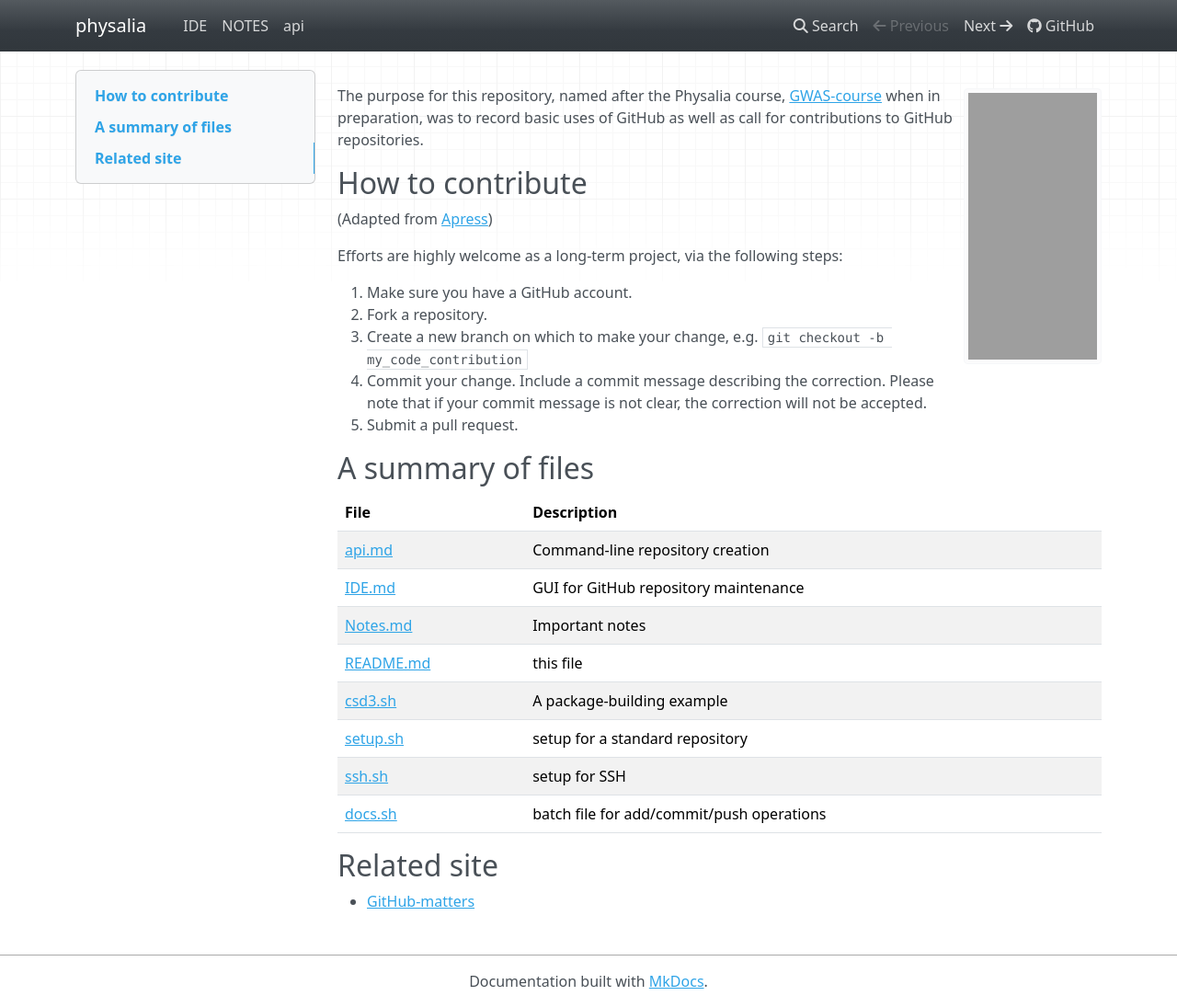
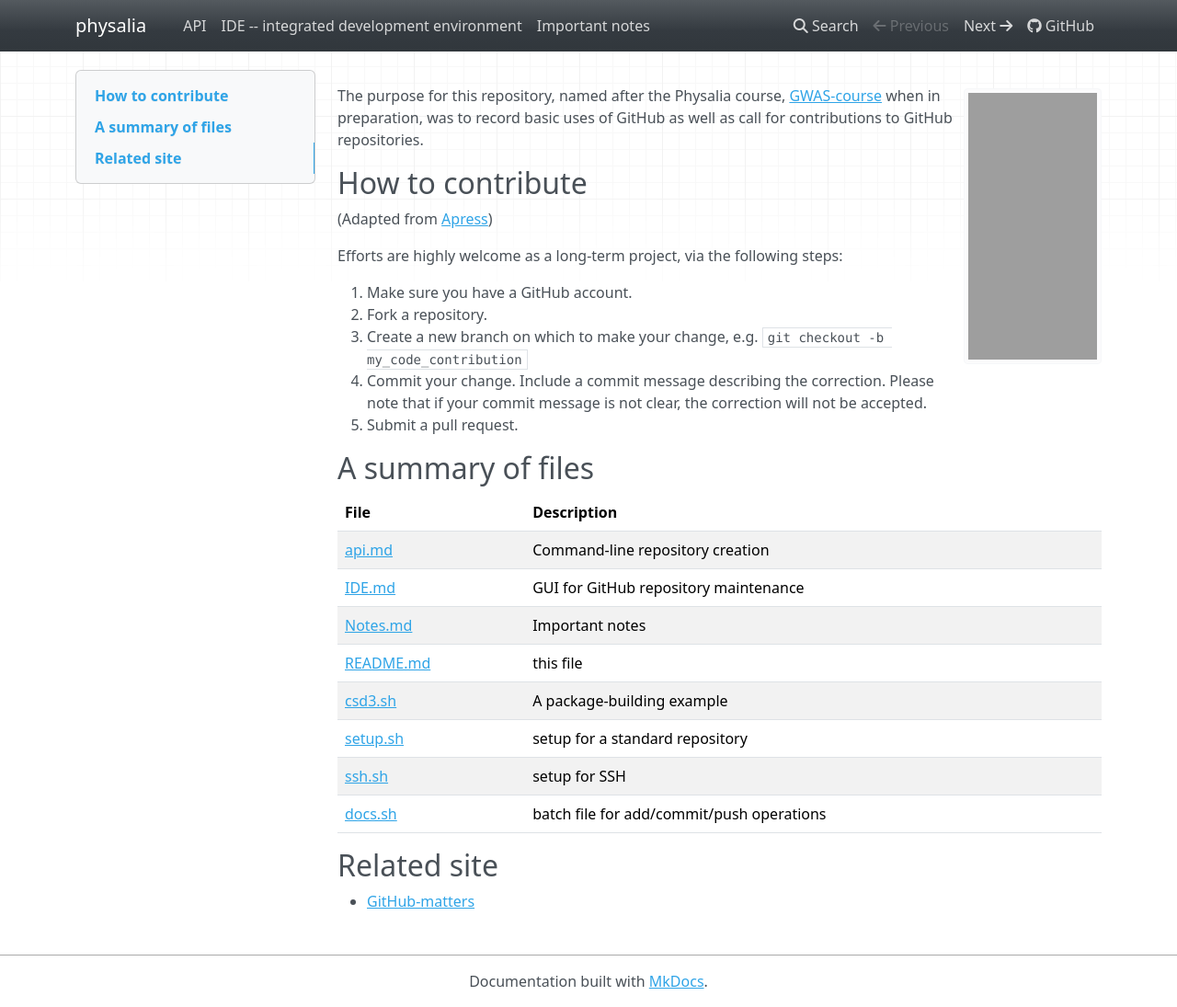
Before and after one commit to jinghuazhao/physalia, an MkDocs documentation site: the page built from docs/README.md, in a window 1280 px wide and 1095 px high. Shown: the whole window at 92% size. Built offline with MkDocs 1.6.1, drawn with Linux system fonts in a browser that asks for light colours; nearby versions of some CDN libraries; a script that is not in the unit is left out; part of the change alters nothing that is shown; grey boxes are pictures that could not be loaded.

Commit message:
mkdocs.yml

```diff
--- a/mkdocs.yml
+++ b/mkdocs.yml
@@ -3,15 +3,12 @@ repo_url: https://github.com/jinghuazhao/physalia
 edit_uri: ""
 nav:
   - "": README.md
-  - IDE: IDE.md
-  - NOTES: NOTES.md
-  - api: api.md
+  - api.md
+  - IDE.md
+  - Notes.md
 theme:
     name: mkdocs
     nav_style: dark
-    static_templates:
-        - sitemap.html
-    include_sidebar: false
     highlightjs: true
     hljs_languages:
         - Bash
```
